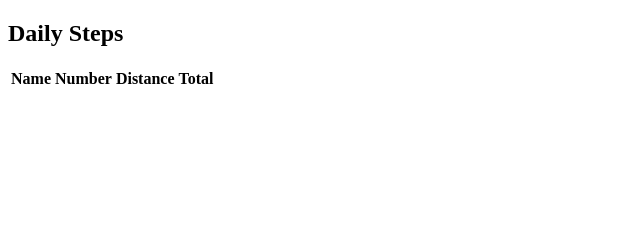
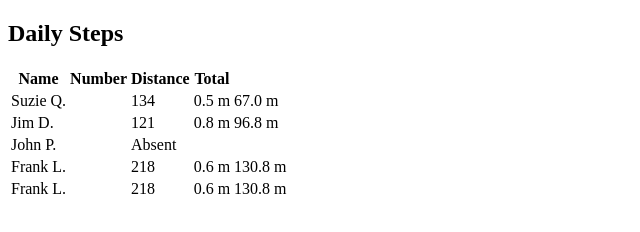
Before and after one commit to yavDimitrov/HTML_CSS_minicourse, a plain HTML site: page 02_Introduction to HTML/Introduction-to-HTML-Exercise/L1_05_Table/Solution/Table.html in a window 1280 px wide. Shown: the whole page, without its empty margins (0-640 px from the left). Drawn offline with Linux system fonts and the light colour scheme.

Commit message:
table exercise 05_02

```diff
--- a/02_Introduction to HTML/Introduction-to-HTML-Exercise/L1_05_Table/Solution/Table.html
+++ b/02_Introduction to HTML/Introduction-to-HTML-Exercise/L1_05_Table/Solution/Table.html
@@ -18,6 +18,38 @@
                 <th>Total</th>
             </tr>
         </thead>
+        <tbody>
+            <tr>
+                <td>Suzie Q.<td>
+                <td>134</td>
+                <td>0.5 m</td>
+                <td>67.0 m</td>
+            </tr>
+            <tr>
+                <td>Jim D.<td>
+                <td>121</td>
+                <td>0.8 m</td>
+                <td>96.8 m</td>
+            </tr>
+            <tr>
+                <td>John P.<td>
+                <td colspan="3">Absent</td>
+                <td></td>
+                <td></td>
+            </tr>
+            <tr>
+                <td>Frank L.<td>
+                <td >218</td>
+                <td>0.6 m</td>
+                <td>130.8 m</td>
+            </tr>
+            <tr>
+                <td>Frank L.<td>
+                <td >218</td>
+                <td>0.6 m</td>
+                <td>130.8 m</td>
+            </tr>
+        </tbody>
     </table>
 
 </body>
```
